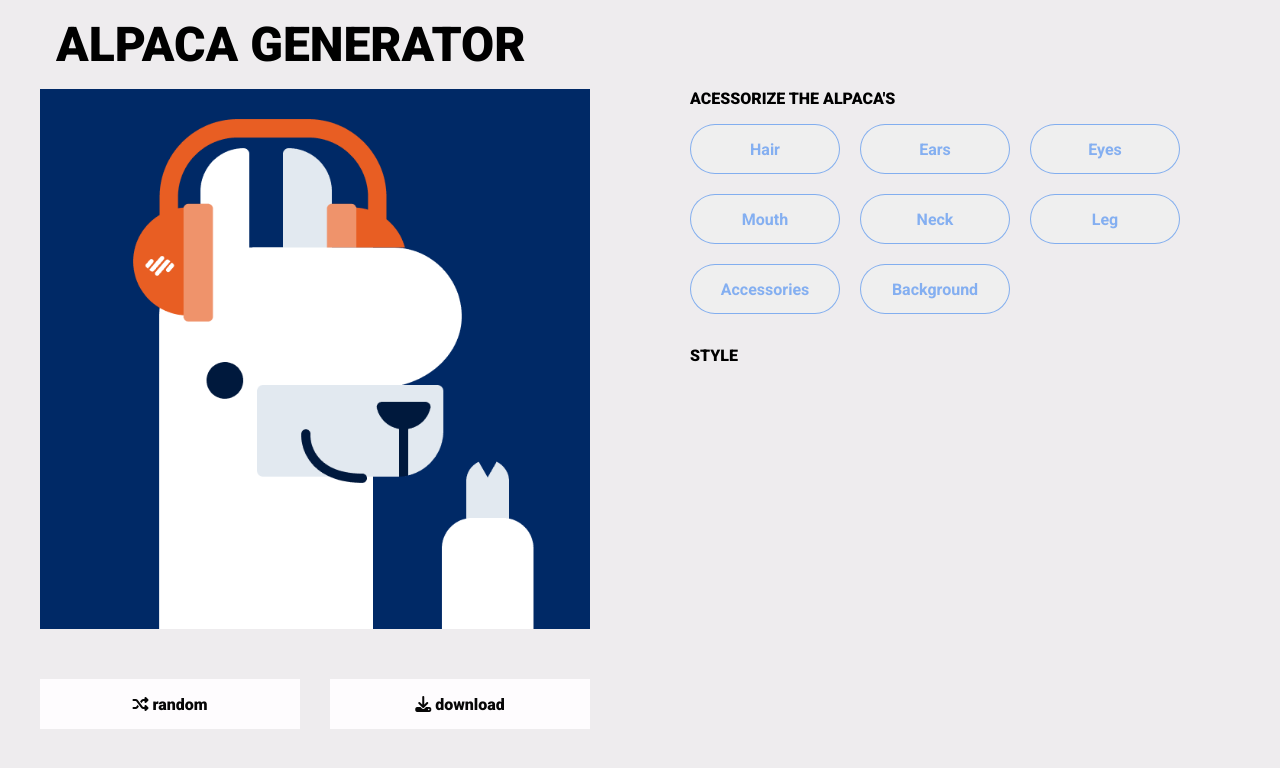
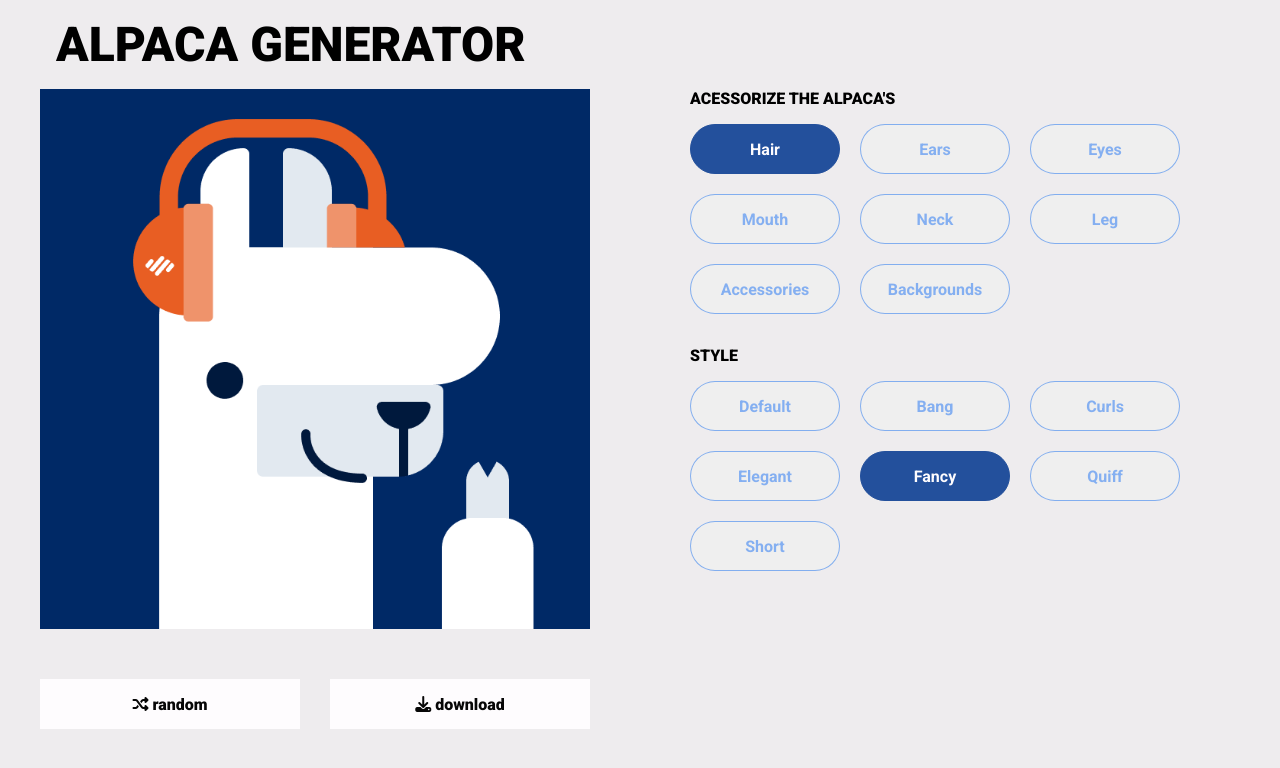
Before and after one commit to renildoJr/Alpaca-Image-Generator, a plain HTML site: page index.html in a window 1280 px wide. Both pictures are taken after a click on the button "Hair". Drawn offline with Linux system fonts and the light colour scheme.

Commit message:
Código em 80%

```diff
--- a/css/style.css
+++ b/css/style.css
@@ -86,12 +86,12 @@ body {
     width: 100%;
 }
 
-.image-container {
+#image-container {
     height: 540px;
     position: relative;
 }
 
-.image-container img {
+#image-container img {
     object-fit: cover;
     width: 100%;
     height: 100%;
--- a/index.html
+++ b/index.html
@@ -14,16 +14,8 @@
         <h1 class="text-lv1">ALPACA GENERATOR</h1>
         <div class="side-container">
             <aside class="side-content">
-                <section class="image-container">
-                    <img class="alpaca-component" data-id="7" id="alpaca-background" src="images/alpaca/backgrounds/darkblue50.png" alt="Alpaca Background">
-                    <img class="alpaca-component" data-id="4" id="alpaca-neck" src="images/alpaca/neck/default.png" alt="Alpaca Neck">
-                    <img class="alpaca-component" data-id="1" id="alpaca-ears" src="images/alpaca/ears/default.png" alt="Alpaca Ears">
-                    <img class="alpaca-component" data-id="0" id="alpaca-hair" src="images/alpaca/hair/default.png" alt="Alpaca Hair">
-                    <img class="alpaca-component" data-id="2" id="alpaca-eyes" src="images/alpaca/eyes/default.png" alt="Alpaca Eyes">
-                    <img class="alpaca-component" data-id="5" id="alpaca-leg" src="images/alpaca/leg/default.png" alt="Alpaca Leg">
-                    <img class="alpaca-component" data-id="6" id="alpaca-accessories" src="images/alpaca/accessories/headphone.png" alt="Alpaca Accessories" >
-                    <img class="alpaca-component" id="alpaca-nose" src="images/alpaca/nose.png" alt="Alpaca Nose">
-                    <img class="alpaca-component" data-id="3" id="alpaca-mouth" src="images/alpaca/mouth/default.png" alt="Alpaca Mouth">
+                <section id="image-container">
+                    <!-- Alpaca's Image goes here -->
                 </section>
 
                 <div class="btn-wrapper">
--- a/js/main.js
+++ b/js/main.js
@@ -1,51 +1,79 @@
 'use strict';
 
+const imageContainer = document.getElementById("image-container");
 const btnsAcessorizeContainer = document.getElementById("btns-acessorize");
 const btnStylesContainer = document.getElementById("btns-style");
-const AlpcaImages = Array.from(document.querySelectorAll(".alpaca-component:not(#alpaca-nose)"));
-const positions = [0, 0, 0, 0, 0, 0, 0, 0];
-
-// AlpcaImages[2].src="images/alpaca/ears/default.png"
-const random = AlpcaImages.find(alpacaComponent => alpacaComponent.dataset.id == 0)
-console.log(random)
-random.src = "images/alpaca/hair/elegant.png"
-// ATENÇÃO: PROBLEMA => QUANDO ALTERA A O SRC, O A POSICAO DO ELEMENTO HTML FICA EM PRIMEIRO
-// Possível solução, atualizar a lista inteira sempre quando mudar uma única imagem
-
-let btnListRenderedStyle = [];
-let btnStyle = [];
+const positions = [4, 0, 0, 0, 0, 0, 3, 0];
 
 const AlpacaLists = [
-    {id: 7, category: "background", parts: ["blue50", "blue60", "blue70", "darkblue30", "darkblue50", "darkblue70", "green50", "green60", "green70", "grey40", "grey70", "grey80", "red50", "red60", "red70", "yellow50", "yellow60", "yellow70"]},
+    {id: 7, category: "backgrounds", parts: ["blue50", "blue60", "blue70", "darkblue30", "darkblue50", "darkblue70", "green50", "green60", "green70", "grey40", "grey70", "grey80", "red50", "red60", "red70", "yellow50", "yellow60", "yellow70"]},
     {id: 4, category: "neck", parts: ["default", "bend-backward", "bend-forward", "thick"]},
-    {id: 1,category: "ears", parts: ["default", "tilt-backward", "tilt-forward"]},
+    {id: 1, category: "ears", parts: ["default", "tilt-backward", "tilt-forward"]},
     {id: 0, category: "hair", parts: ["default", "bang", "curls", "elegant", "fancy", "quiff", "short"]},
     {id: 2, category: "eyes", parts: ["default", "angry", "naughty", "panda", "smart", "star"]},
     {id: 5, category: "leg", parts: ["default", "bubble-tea", "cookie", "game-console", "tilt-backward", "tilt-forward"]},
     {id: 6, category: "accessories", parts: ["earings", "flower", "glasses", "headphone"]},
     {id: 3, category: "mouth",  parts: ["default", "astonished", "eating", "laugh", "tongue"]},
-]
+];
+
+
+// BUG: TROCANDO A SEQUENCIA DAS IMAGENS APÓS ALTERA-LAS
+function generateAlpacaImage() {
+    imageContainer.innerHTML = "";
+    positions.map((position, index) => {
+        if(index == 7) {
+            imageContainer.innerHTML+=`<img class="alpaca-component" id="alpaca-nose" src="images/alpaca/nose.png" alt="Alpaca Nose">`;
+        }
+        imageContainer.innerHTML+=`
+        <img class="alpaca-component" src="images/alpaca/${AlpacaLists[index].category}/${AlpacaLists[index].parts[position]}.png" alt="Alpaca ${AlpacaLists[index].category}">`;
+    });
+}
 
 // Init
-function renderButtonsInOrder() {
-    // if order => order buttons
+function renderAcessorizeButtons() {
     const AlpacaListSortedById = AlpacaLists.sort((a, b) => a.id - b.id);
     const buttonList = AlpacaListSortedById.map(button => `<button class="btn btn-round" id="${button.id}">${button.category}</button>`);
+
+    // Refatorar esse trecho em dentro de uma única função
     btnsAcessorizeContainer.innerHTML = buttonList.join("");
 
-    const renderedButtons = btnsAcessorizeContainer.querySelectorAll(".btn")
+    const renderedButtons = Array.from(btnsAcessorizeContainer.querySelectorAll(".btn"));
+    renderedButtons[0].classList.add("btn-primary");
+    ////
 
-    // continuar daqui......
-    renderedButtons.forEach(button => button.addEventListener("click", ()=>{}))
+    renderedButtons.forEach((button, index) => button.addEventListener("click", ()=>{
+        changeButtonsClass("btn-primary", button, renderedButtons);
+        // Tornar o código acima reaproveitável, a função abaixo será extra
+        renderStyleButtons(button.id, index);
+    }));
 }
 
-function changeButtonsClass(currentButtom, buttonList) {
+function renderStyleButtons(CurrentButtonId = 0, currentListIndex = 3) {
+    const buttonList = AlpacaLists[CurrentButtonId].parts.map(button => `<button class="btn btn-round">${button}</button>`);
 
+    // Refatorar esse trecho em dentro de uma única função
+    btnStylesContainer.innerHTML = buttonList.join("");
+
+    const renderedButtons = Array.from(btnStylesContainer.querySelectorAll(".btn"));
+    renderedButtons[positions[currentListIndex]].classList.add("btn-primary");
+    ////
+
+    renderedButtons.forEach((button, index) => button.addEventListener("click", ()=>{
+        changeButtonsClass("btn-primary", button, renderedButtons);
+        // Tornar o código acima reaproveitável, a função abaixo será extra
+        positions[currentListIndex] = index;
+        generateAlpacaImage();
+    }));
 }
 
-renderButtonsInOrder()
+function changeButtonsClass(ButtonClass = "", currentButton = {}, buttonList = []) {
+    buttonList.map(button => button.classList.remove(ButtonClass));
+    currentButton.classList.add(ButtonClass);
+}
 
-
+generateAlpacaImage();
+renderAcessorizeButtons();
+renderStyleButtons();
 
 
 
```
